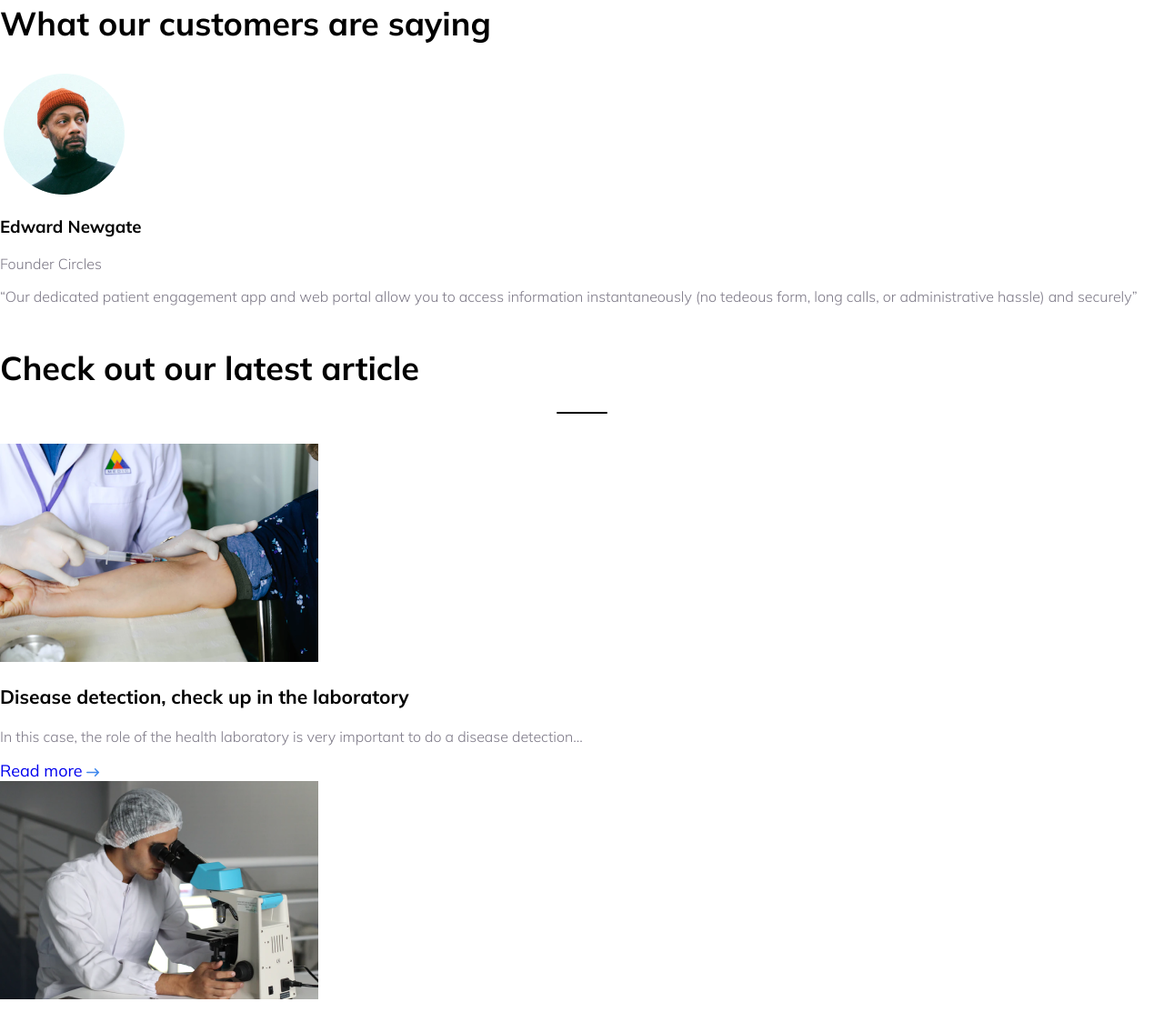
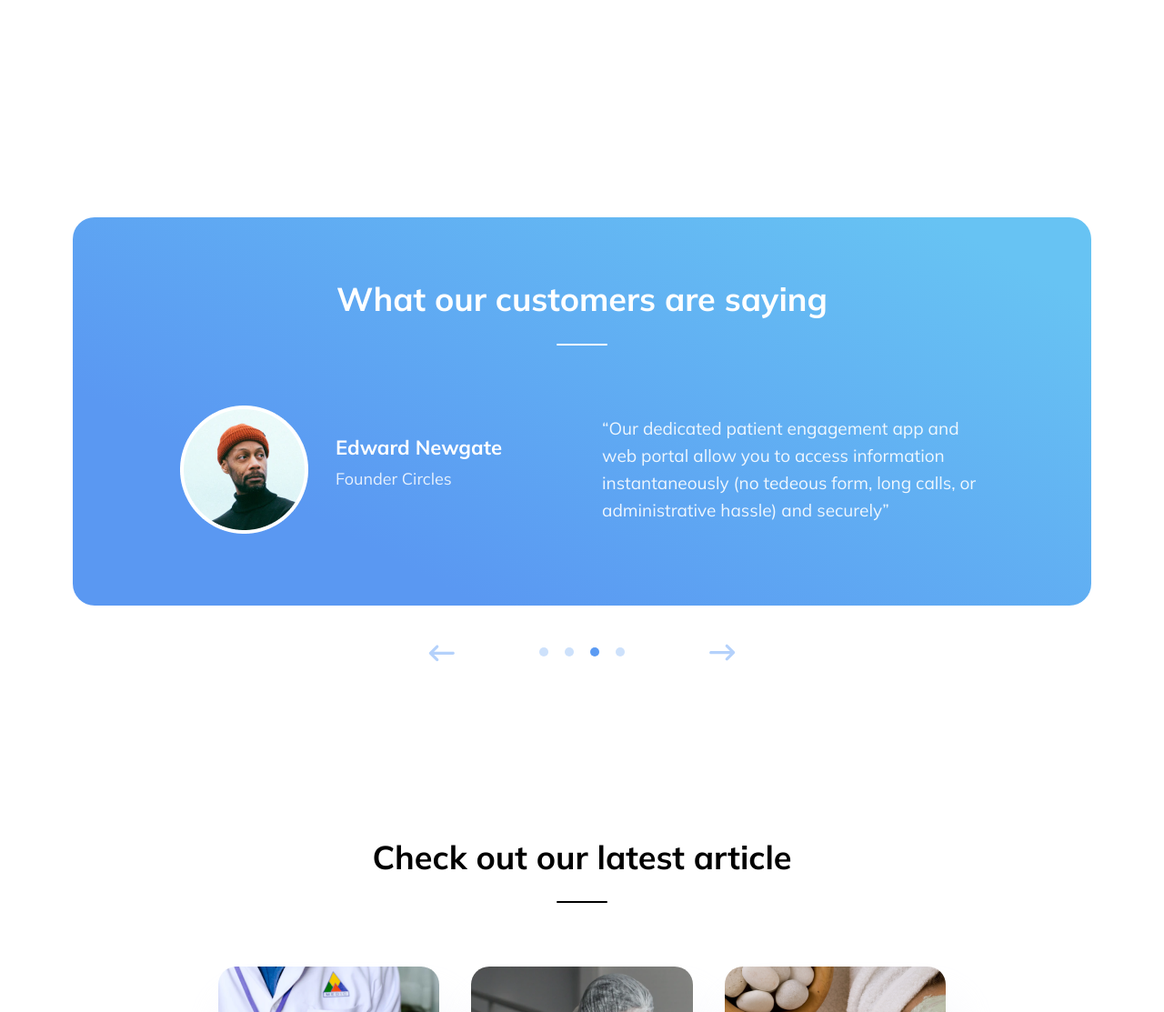
Before and after one commit to AlinaFishbakh/-Healthcare, a plain HTML site: page index.html in a window 1280 px wide. Shown: the part 3898-5011 px from the top of the page at 91% size. Drawn offline with nearby package versions, Linux system fonts and the light colour scheme.

Commit message:
add styles for slider and our articles section

```diff
--- a/index.html
+++ b/index.html
@@ -30,7 +30,7 @@
       </nav>
     </header>
     <section class="top-section">
-      <div class="fixed-dots"></div>
+      <div class="header-dots"></div>
       <div class="top-section-content">
         <h1>Virtual healthcare for you</h1>
         <h4>Trafalgar provides progressive, and affordable healthcare, accessible on mobile and online for everyone</h4>
@@ -80,6 +80,7 @@
       <button class="learn-more" type="button">Learn more</button>
     </section>
     <section class="providers">
+      <div class="third-element"></div>
       <img src="/img/trafalgar-sec02.png" alt="" />
       <div>
         <h2 class="heading-underline">Leading healthcare providers</h2>
@@ -110,57 +111,87 @@
       <img src="/img/trafalgar-sec03.png" alt="" />
     </section>
     <section class="slider">
+      <div class="slide">
+        <h2 class="heading-underline">What our customers are saying</h2>
+        <div class="slide-content">
+          <div class="slide-image">
+            <img src="/img/manimage.png" alt="" />
             <div>
-        <h2>What our customers are saying</h2>
-        <div>
-          <img src="/img/manimage.png" alt="" />
               <h3>Edward Newgate</h3>
               <p>Founder Circles</p>
             </div>
-        <div>
+          </div>
+          <div class="slide-paragraph">
             <p>
               “Our dedicated patient engagement app and web portal allow you to access information instantaneously (no
               tedeous form, long calls, or administrative hassle) and securely”
             </p>
           </div>
         </div>
+      </div>
+      <div class="slide">
+        <h2 class="heading-underline">What our customers are saying</h2>
+        <div class="slide-content">
+          <div class="slide-image">
+            <img src="/img/manimage.png" alt="" />
             <div>
-        <h2>What our customers are saying</h2>
-        <div>
-          <img src="/img/manimage.png" alt="" />
               <h3>Edward Newgate</h3>
               <p>Founder Circles</p>
             </div>
-        <div>
+          </div>
+          <div class="slide-paragraph">
             <p>
               “Our dedicated patient engagement app and web portal allow you to access information instantaneously (no
               tedeous form, long calls, or administrative hassle) and securely”
             </p>
           </div>
         </div>
+      </div>
+      <div class="slide">
+        <h2 class="heading-underline">What our customers are saying</h2>
+        <div class="slide-content">
+          <div class="slide-image">
+            <img src="/img/manimage.png" alt="" />
             <div>
-        <h2>What our customers are saying</h2>
-        <div>
-          <img src="/img/manimage.png" alt="" />
               <h3>Edward Newgate</h3>
               <p>Founder Circles</p>
             </div>
-        <div>
+          </div>
+          <div class="slide-paragraph">
             <p>
               “Our dedicated patient engagement app and web portal allow you to access information instantaneously (no
               tedeous form, long calls, or administrative hassle) and securely”
             </p>
           </div>
         </div>
+      </div>
+      <div class="slide">
+        <h2 class="heading-underline">What our customers are saying</h2>
+        <div class="slide-content">
+          <div class="slide-image">
+            <img src="/img/manimage.png" alt="" />
+            <div>
+              <h3>Edward Newgate</h3>
+              <p>Founder Circles</p>
+            </div>
+          </div>
+          <div class="slide-paragraph">
+            <p>
+              “Our dedicated patient engagement app and web portal allow you to access information instantaneously (no
+              tedeous form, long calls, or administrative hassle) and securely”
+            </p>
+          </div>
+        </div>
+      </div>
     </section>
     <section class="articles">
       <h2 class="heading-underline">Check out our latest article</h2>
-      <div>
-        <div>
+      <div class="articles-container">
+        <div class="article-card">
           <img src="/img/article1.png" alt="article1" />
           <h3>Disease detection, check up in the laboratory</h3>
           <p>In this case, the role of the health laboratory is very important to do a disease detection...</p>
-          <a href="#">
+          <a class="read-more" href="#">
             Read more
             <svg width="15" height="9" viewBox="0 0 15 9" fill="none" xmlns="http://www.w3.org/2000/svg">
               <path
@@ -170,11 +201,11 @@
             </svg>
           </a>
         </div>
-        <div>
+        <div class="article-card">
           <img src="/img/article2.png" alt="article2" />
           <h3>Herbal medicines that are safe for consumption</h3>
           <p>Herbal medicine is very widely used at this time because of its very good for your health...</p>
-          <a href="#">
+          <a class="read-more" href="#">
             Read more
             <svg width="15" height="9" viewBox="0 0 15 9" fill="none" xmlns="http://www.w3.org/2000/svg">
               <path
@@ -184,11 +215,11 @@
             </svg>
           </a>
         </div>
-        <div>
+        <div class="article-card">
           <img src="/img/article3.png" alt="aticle3" />
           <h3>Natural care for healthy facial skin</h3>
           <p>A healthy lifestyle should start from now and also for your skin health. There are some...</p>
-          <a href="#">
+          <a class="read-more" href="#">
             Read more
             <svg width="15" height="9" viewBox="0 0 15 9" fill="none" xmlns="http://www.w3.org/2000/svg">
               <path
@@ -199,7 +230,7 @@
           </a>
         </div>
       </div>
-      <button type="button">View all</button>
+      <button class="learn-more" type="button">View all</button>
     </section>
     <footer>
       <div>
@@ -255,6 +286,7 @@
           slidesToScroll: 1,
           infinite: true,
           autoplay: true,
+          dots: true,
           autoplaySpeed: 2000,
         });
       });
--- a/slick/slick-theme.css
+++ b/slick/slick-theme.css
@@ -19,27 +19,26 @@
 .slick-prev,
 .slick-next
 {
+    background: url(../img/arrow.svg);
     font-size: 0;
     line-height: 0;
 
     position: absolute;
-    top: 50%;
+    bottom: -62px;
 
     display: block;
 
-    width: 20px;
+    width: 32px;
     height: 20px;
     padding: 0;
-    -webkit-transform: translate(0, -50%);
-    -ms-transform: translate(0, -50%);
-    transform: translate(0, -50%);
 
     cursor: pointer;
+    opacity: 0.4;
 
-    color: transparent;
     border: none;
     outline: none;
-    background: transparent;
+
+    z-index: 1;
 }
 .slick-prev:hover,
 .slick-prev:focus,
@@ -48,69 +47,17 @@
 {
     color: transparent;
     outline: none;
-    background: transparent;
-}
-.slick-prev:hover:before,
-.slick-prev:focus:before,
-.slick-next:hover:before,
-.slick-next:focus:before
-{
     opacity: 1;
-}
-.slick-prev.slick-disabled:before,
-.slick-next.slick-disabled:before
-{
-    opacity: .25;
-}
-
-.slick-prev:before,
-.slick-next:before
-{
-    font-family: 'slick';
-    font-size: 20px;
-    line-height: 1;
-
-    opacity: .75;
-    color: white;
-
-    -webkit-font-smoothing: antialiased;
-    -moz-osx-font-smoothing: grayscale;
 }
 
 .slick-prev
 {
-    left: -25px;
+    left: 390px;
+    transform: rotate(180deg);
 }
-[dir='rtl'] .slick-prev
-{
-    right: -25px;
-    left: auto;
-}
-.slick-prev:before
-{
-    content: '←';
-}
-[dir='rtl'] .slick-prev:before
-{
-    content: '→';
-}
-
 .slick-next
 {
-    right: -25px;
-}
-[dir='rtl'] .slick-next
-{
-    right: auto;
-    left: -25px;
-}
-.slick-next:before
-{
-    content: '→';
-}
-[dir='rtl'] .slick-next:before
-{
-    content: '←';
+    right: 390px;
 }
 
 /* Dots */
@@ -122,11 +69,12 @@
 .slick-dots
 {
     position: absolute;
-    bottom: -25px;
+    bottom: -56px;
+    left: 0;
+    right: 0;
 
     display: block;
 
-    width: 100%;
     padding: 0;
     margin: 0;
 
@@ -140,9 +88,9 @@
 
     display: inline-block;
 
-    width: 20px;
-    height: 20px;
-    margin: 0 5px;
+    width: 10px;
+    height: 10px;
+    margin: 0 9px;
     padding: 0;
 
     cursor: pointer;
@@ -154,8 +102,8 @@
 
     display: block;
 
-    width: 20px;
-    height: 20px;
+    width: 10px;
+    height: 10px;
     padding: 5px;
 
     cursor: pointer;
@@ -163,42 +111,13 @@
     color: transparent;
     border: 0;
     outline: none;
-    background: transparent;
+    background-color: #5B9BF3;
+    opacity: 0.3;
+    border-radius: 50%;
 }
 .slick-dots li button:hover,
-.slick-dots li button:focus
-{
-    outline: none;
-}
-.slick-dots li button:hover:before,
-.slick-dots li button:focus:before
+.slick-dots li button:focus,
+.slick-dots li.slick-active button
 {
     opacity: 1;
 }
-.slick-dots li button:before
-{
-    font-family: 'slick';
-    font-size: 6px;
-    line-height: 20px;
-
-    position: absolute;
-    top: 0;
-    left: 0;
-
-    width: 20px;
-    height: 20px;
-
-    content: '•';
-    text-align: center;
-
-    opacity: .25;
-    color: black;
-
-    -webkit-font-smoothing: antialiased;
-    -moz-osx-font-smoothing: grayscale;
-}
-.slick-dots li.slick-active button:before
-{
-    opacity: .75;
-    color: black;
-}
--- a/style.css
+++ b/style.css
@@ -4,9 +4,6 @@ html, body {
     color: #7D7987;
     margin: 0;
     padding: 0;
-}
-*{
-    /* outline: 1px solid red; */
 }
 h1, h2, h3 {
     color:#000000;
@@ -54,7 +51,7 @@ header {
     margin-top: 80px;
     padding: 0 163px 0 190px;
 }
-.top-section .fixed-dots {
+.top-section .header-dots {
     width: 82px;
     height: 115px;
     position: absolute;
@@ -171,10 +168,19 @@ p.description {
     margin: 35px auto 0;
     display: block;
 }
+.third-element {
+    width: 86px;
+    height: 115px;
+    position:absolute;
+    bottom: -100px;
+    right: 0;
+    background: url(/img/thirdelement.png);
+}
 
 .providers {
     padding: 220px 192px 0 135px;
     display: flex;
+    position: relative;
 }
 .providers img {
     margin-right: 142px;
@@ -192,6 +198,7 @@ p.description {
 .providers p{
     width: 410px;
 }
+
 .download-apps {
     padding: 229px 164px 0 280px;
     display: flex;
@@ -224,13 +231,129 @@ p.description {
     margin: 40px auto 0;
 }
 
+.slider {
+    margin: 266px auto;
+    width: 1120px;
+}
 
+.slide {
+    border-radius: 24px;
+    background: linear-gradient(208deg, #67C3F3 9.05%, #5A98F2 76.74%);
+    padding: 66px 118px 79px;
+}
+.slide h2 {
+    margin: auto;
+    color: #FFF;
+    font-size: 36px;
+    font-style: normal;
+    font-weight: 700;
+    line-height: 48px;
+    text-align: center;
+}
+.slide .heading-underline:after
+{
+    margin-top: 25px;
+    width: 56px;
+    height: 2px;
+    border-radius: 6px;
+    background: #FFF;
+}
+.slide-content {
+    display: flex;
+    justify-content: space-between;
+    margin-top: 66px;
+    align-items: center;
+}
+.slide-content h3 {
+    color: #FFF;
+    font-size: 22px;
+    font-style: normal;
+    font-weight: 700;
+    line-height: 22px;
+    margin: 0;
+}
+.slide-content p {
+    color: rgba(255, 255, 255, 0.85);
+    font-family: Mulish;
+    font-size: 18px;
+    font-style: normal;
+    font-weight: 400;
+    line-height: 48px;
+    margin: 0;
+}
+.slide-paragraph p {
+    width: 420px;
+    color: rgba(255, 255, 255, 0.90);
+    font-size: 19px;
+    font-style: normal;
+    font-weight: 400;
+    line-height: 30px;
+}
+.slide-image {
+    display: flex;
+    align-items: center;
+}
+.slide-image img {
+    margin-right: 30px;
+}
+
+.articles {
+    margin-top: 254px;
+}
+.articles h2 {
+    text-align: center;
+    margin: auto;
+}
 .articles h3 {
     font-size: 21px;
+    margin: 0;
+    padding: 21px 65px 12px 33px;
 }
+.articles-container p {
+    margin: 0;
+    padding: 0 51px 25px 33px;
+    line-height: 30px;
+}
+.articles-container {
+    padding: 0 240px 0 240px;
+    display: flex;
+    flex-wrap: nowrap;
+    justify-content: space-between;
+}
+
+.article-card {
+    margin-top: 37px;
+    width: 350px;
+    height: 512px;
+    border-radius: 20px;
+    background: #FFF;
+    box-shadow: 10px 40px 50px 0px rgba(229, 233, 246, 0.40);
+    margin-left: 35px;
+    overflow: hidden;
+}
+.article-card:first-child {
+    margin-left: 0;
+}
+
+.read-more {
+    width: 266px;
+    color: #4089ED;
+    font-family: Mulish;
+    font-size: 17px;
+    font-style: normal;
+    font-weight: 600;
+    line-height: 28px;
+    padding: 0 51px 35px 33px;
+}
+.articles .learn-more {
+    margin-top: 72px;
+}
+
+
 footer {
     background: linear-gradient(183deg, #67C3F3 -8.57%, #5A98F2 82.96%);
     color: #FFF;
+    margin-top: 200px;
 }
 footer h3,
 footer a {
@@ -239,3 +362,7 @@ footer a {
 footer a {
     font-weight: 300;
 }
+
+footer ul {
+    margin: 0;
+}
```
Also changed, not shown: img/arrow.svg (added), img/thirdelement.png (added), 1 other file. Lines whose indentation alone changed are shown as unchanged.
